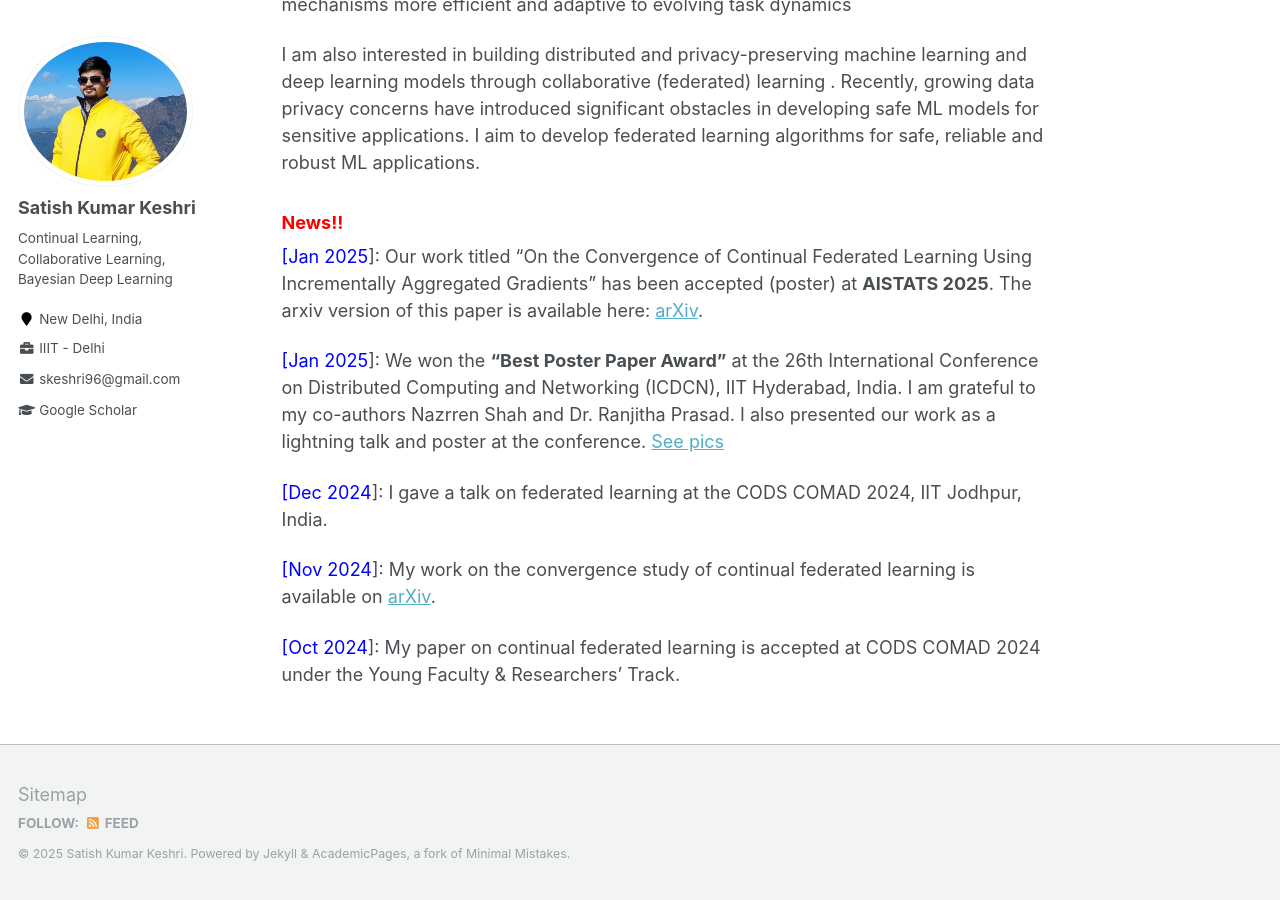
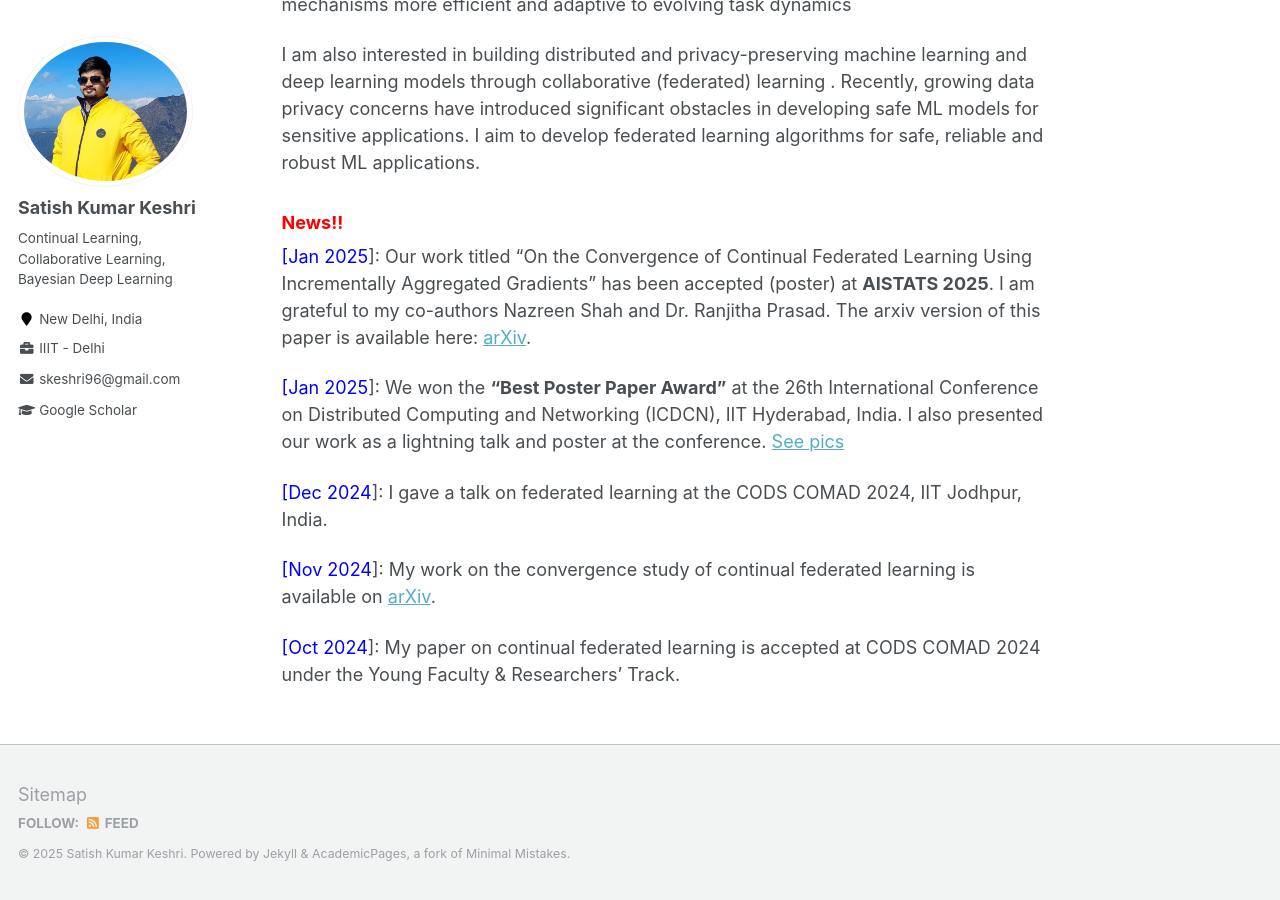
Before and after one commit to SatishKeshri/satishkeshri.github.io, a Jekyll site: the page built from _pages/about.md, in a window 1280 px wide and 900 px high, scrolled down 567 px. Built offline with Jekyll 4.4.1, drawn with Linux system fonts in a browser that asks for light colours.

Commit message:
fixed issues in about page

```diff
--- a/_pages/about.md
+++ b/_pages/about.md
@@ -23,9 +23,9 @@ I am also interested in building distributed and privacy-preserving machine lear
 
 ### <span style="color:red"> News!!</span>
 
-<span style="color:blue"> [Jan 2025</span>]: Our work titled "On the Convergence of Continual Federated Learning Using Incrementally Aggregated Gradients" has been accepted (poster) at **AISTATS 2025**. The arxiv version of this paper is available here: <a href="https://arxiv.org/abs/2411.07959v1" target="_blank">arXiv</a>.
+<span style="color:blue"> [Jan 2025</span>]: Our work titled "On the Convergence of Continual Federated Learning Using Incrementally Aggregated Gradients" has been accepted (poster) at **AISTATS 2025**. I am grateful to my co-authors Nazreen Shah and Dr. Ranjitha Prasad. The arxiv version of this paper is available here: <a href="https://arxiv.org/abs/2411.07959v1" target="_blank">arXiv</a>.
 
-<span style="color:blue"> [Jan 2025</span>]: We won the **"Best Poster Paper Award"** at the 26th International Conference on Distributed Computing and Networking (ICDCN), IIT Hyderabad, India. I am grateful to my co-authors Nazrren Shah and Dr. Ranjitha Prasad. I also presented our work as a lightning talk and poster at the conference. [See pics](_pages/ICDCN_pics_page.html)
+<span style="color:blue"> [Jan 2025</span>]: We won the **"Best Poster Paper Award"** at the 26th International Conference on Distributed Computing and Networking (ICDCN), IIT Hyderabad, India.  I also presented our work as a lightning talk and poster at the conference. [See pics](_pages/ICDCN_pics_page.html)
 <!-- (_pages/ICDCN_pics_page.md) -->
 
 <span style="color:blue"> [Dec 2024</span>]: I gave a talk on federated learning at the CODS COMAD 2024, IIT Jodhpur, India.
```
